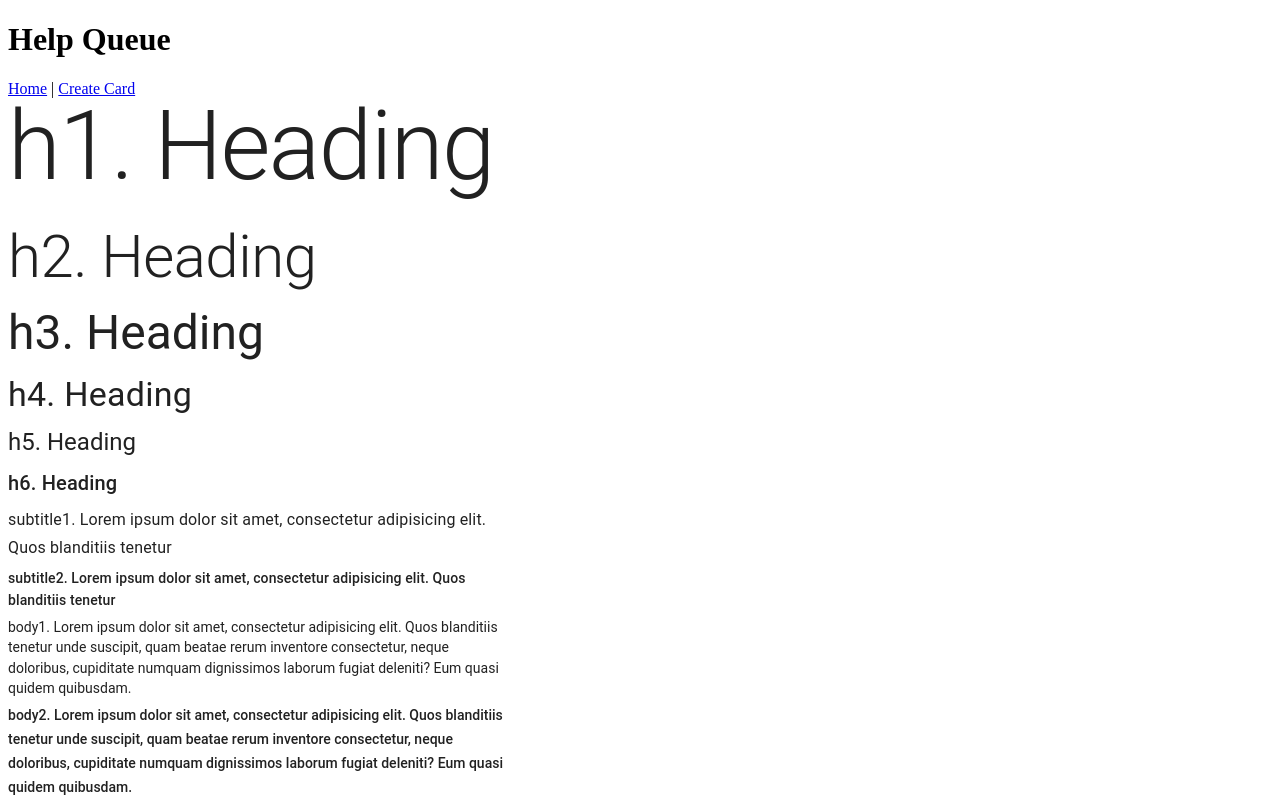
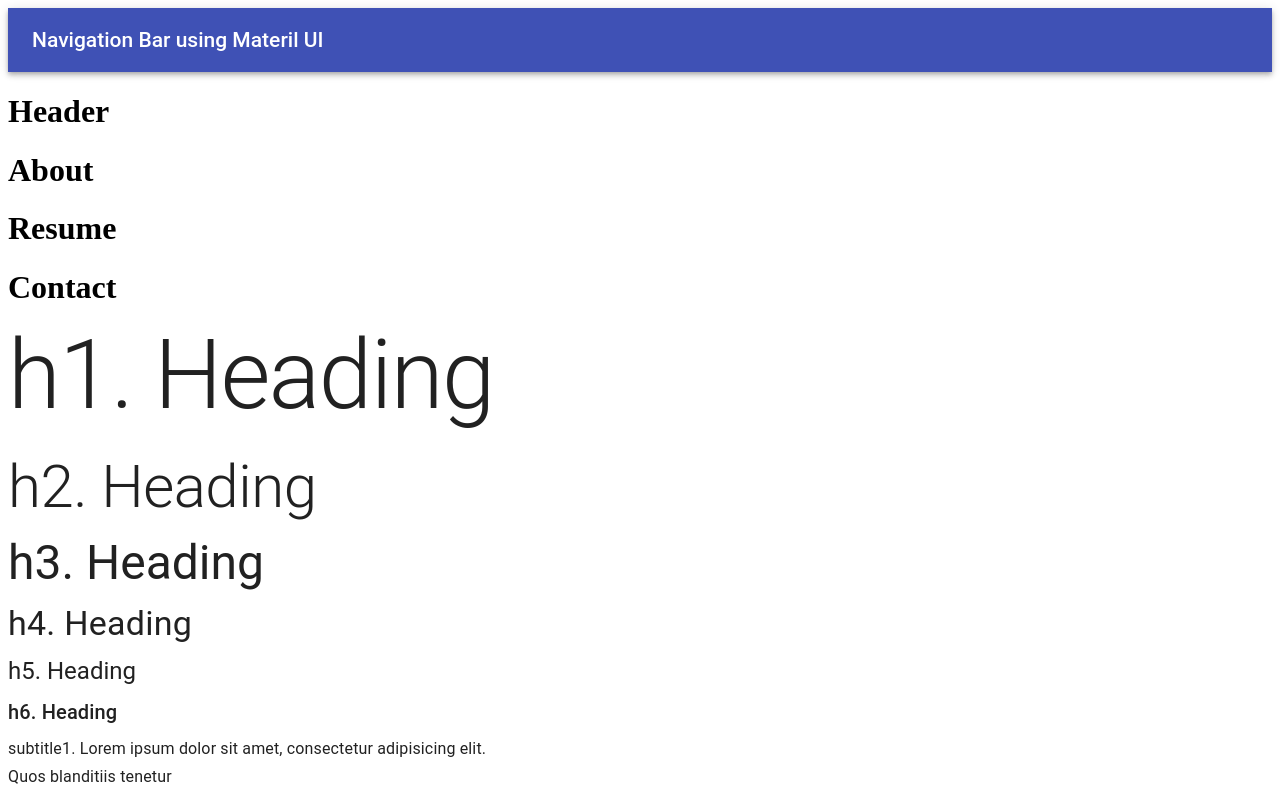
Before and after one commit to Ngann/React-Portfolio, a React app: page /#/ in a window 1280 px wide. Shown: the top 799 px of the page. Built offline with nearby package versions, Linux system fonts and the light colour scheme.

Commit message:
created components for portfolio

```diff
--- /dev/null
+++ b/src/components/About.jsx
@@ -0,0 +1,12 @@
+import React from 'react';
+import { Link } from 'react-router-dom';
+
+function About(){
+  return (
+    <div>
+      <h1>About</h1>
+    </div>
+  );
+}
+
+export default About;
--- a/src/components/App.jsx
+++ b/src/components/App.jsx
@@ -1,4 +1,9 @@
 import React from 'react';
+import NavBar from './NavBar';
+import Header from './Header';
+import Resume from './Resume';
+import Contact from './Contact';
+import About from './About';
 import Navigation from './Navigation';
 import ProjectList from './ProjectList';
 import { Switch, Route } from 'react-router-dom';
@@ -10,7 +15,11 @@ import Error404 from './Error404';
 function App(){
   return (
     <div>
-      <Navigation/>
+      <NavBar/>
+      <Header/>
+      <About/>
+      <Resume/>
+      <Contact/>
       <Types/>
       <Switch>
         <Route exact path='/' component={ProjectList} />
--- /dev/null
+++ b/src/components/Contact.jsx
@@ -0,0 +1,12 @@
+import React from 'react';
+import { Link } from 'react-router-dom';
+
+function Contact(){
+  return (
+    <div>
+      <h1>Contact</h1>
+    </div>
+  );
+}
+
+export default Contact;
--- /dev/null
+++ b/src/components/Header.jsx
@@ -0,0 +1,12 @@
+import React from 'react';
+import { Link } from 'react-router-dom';
+
+function Header(){
+  return (
+    <div>
+      <h1>Header</h1>
+    </div>
+  );
+}
+
+export default Header;
--- /dev/null
+++ b/src/components/Resume.jsx
@@ -0,0 +1,12 @@
+import React from 'react';
+import { Link } from 'react-router-dom';
+
+function Resume(){
+  return (
+    <div>
+      <h1>Resume</h1>
+    </div>
+  );
+}
+
+export default Resume;
```
